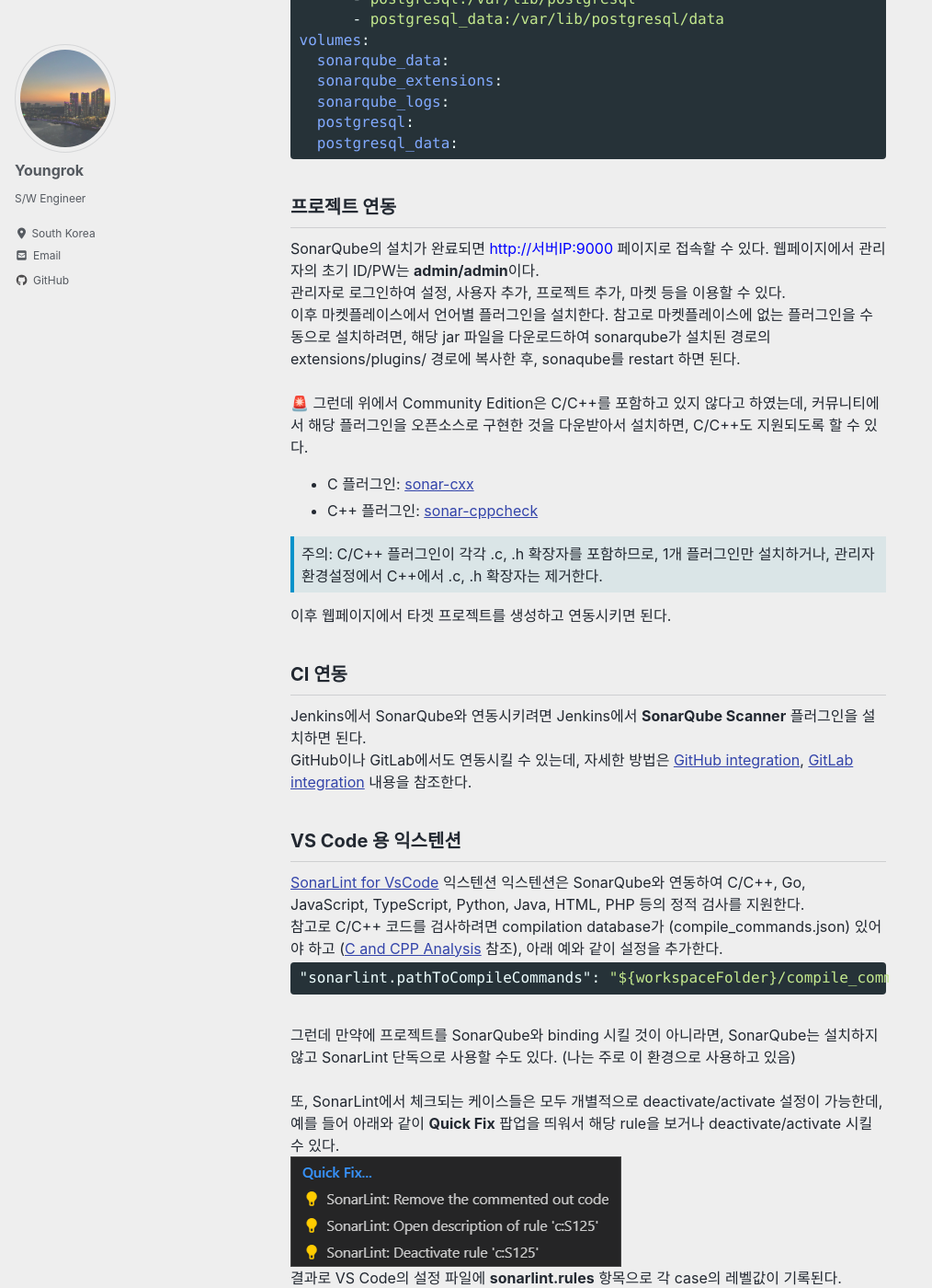
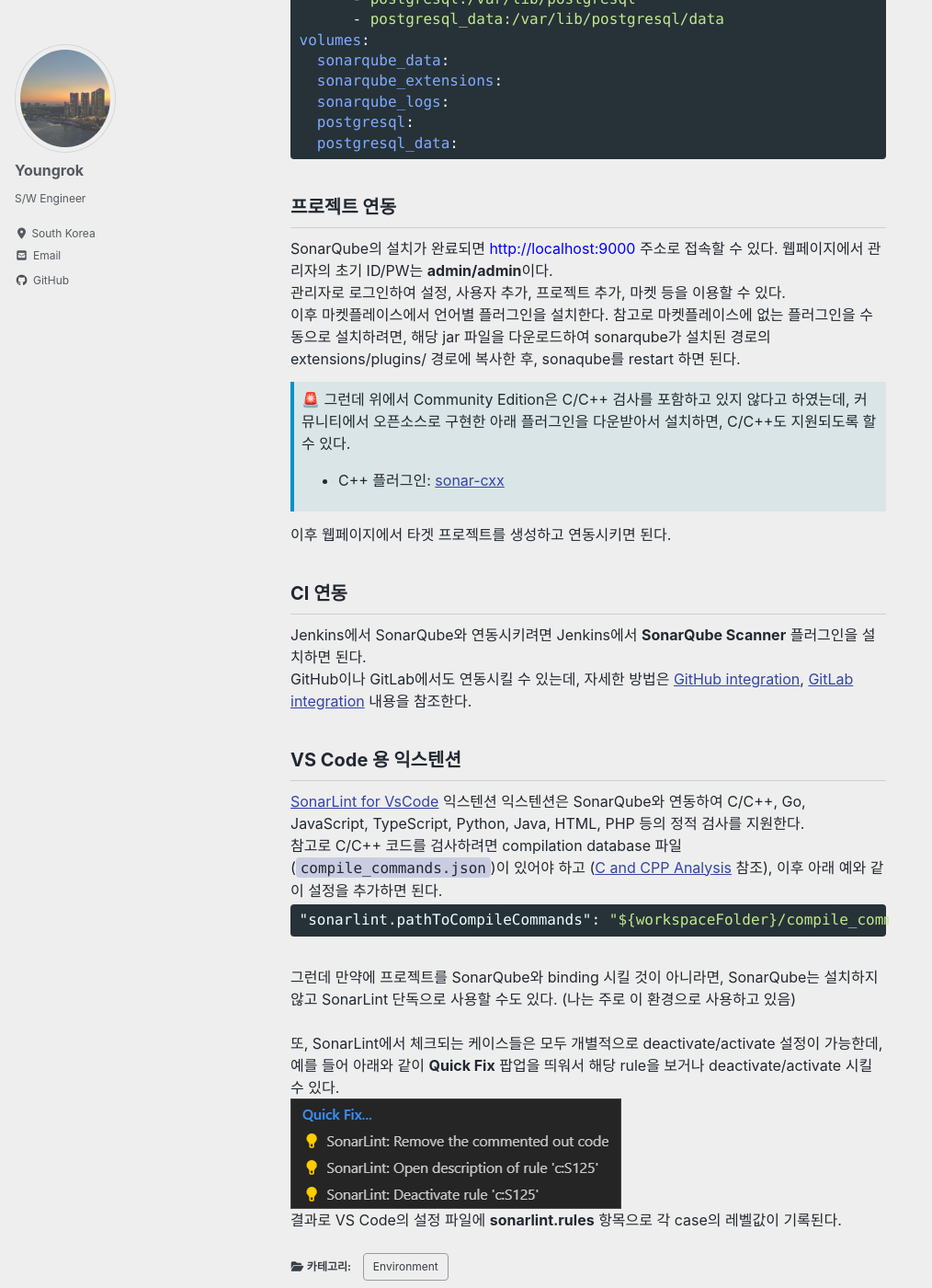
Before and after one commit to yrpark99/yrpark99.github.io, a Jekyll site: the page built from _posts/2023-07-21-sonarqube_intro.md, in a window 1280 px wide and 1400 px high, scrolled down 1654 px. Shown: the whole window at 92% size, without its empty margins (0-1014 px from the left). Built offline with Jekyll 4.4.1, drawn with Linux system fonts in a browser that asks for light colours; cached includes are drawn as plain includes; nearby versions of some CDN libraries; some web fonts are replaced.

````diff
--- a/_posts/2023-07-21-sonarqube_intro.md
+++ b/_posts/2023-07-21-sonarqube_intro.md
@@ -64,15 +64,11 @@ volumes:
 ```
 
 ## 프로젝트 연동
-SonarQube의 설치가 완료되면 <font color=blue>http://서버IP:9000</font> 페이지로 접속할 수 있다. 웹페이지에서 관리자의 초기 ID/PW는 **admin/admin**이다.
+SonarQube의 설치가 완료되면 <font color=blue>http://localhost:9000</font> 주소로 접속할 수 있다. 웹페이지에서 관리자의 초기 ID/PW는 **admin/admin**이다.
 관리자로 로그인하여 설정, 사용자 추가, 프로젝트 추가, 마켓 등을 이용할 수 있다.
 이후 마켓플레이스에서 언어별 플러그인을 설치한다. 참고로 마켓플레이스에 없는 플러그인을 수동으로 설치하려면, 해당 jar 파일을 다운로드하여 sonarqube가 설치된 경로의 extensions/plugins/ 경로에 복사한 후, sonaqube를 restart 하면 된다.
-<br>
-🚨 그런데 위에서 Community Edition은 C/C++를 포함하고 있지 않다고 하였는데, 커뮤니티에서 해당 플러그인을 오픈소스로 구현한 것을 다운받아서 설치하면, C/C++도 지원되도록 할 수 있다.
-- C 플러그인: [sonar-cxx](https://github.com/SonarOpenCommunity/sonar-cxx)
-- C++ 플러그인: [sonar-cppcheck](https://github.com/SonarQubeCommunity/sonar-cppcheck)
-
-> 주의: C/C++ 플러그인이 각각 .c, .h 확장자를 포함하므로, 1개 플러그인만 설치하거나, 관리자 환경설정에서 C++에서 .c, .h 확장자는 제거한다.
+> 🚨 그런데 위에서 Community Edition은 C/C++ 검사를 포함하고 있지 않다고 하였는데, 커뮤니티에서 오픈소스로 구현한 아래 플러그인을 다운받아서 설치하면, C/C++도 지원되도록 할 수 있다.
+> - C++ 플러그인: [sonar-cxx](https://github.com/SonarOpenCommunity/sonar-cxx)
 
 이후 웹페이지에서 타겟 프로젝트를 생성하고 연동시키면 된다.
 
@@ -82,7 +78,7 @@ GitHub이나 GitLab에서도 연동시킬 수 있는데, 자세한 방법은 [Gi
 
 ## VS Code 용 익스텐션
 [SonarLint for VsCode](https://github.com/SonarSource/sonarlint-vscode) 익스텐션 익스텐션은 SonarQube와 연동하여 C/C++, Go, JavaScript, TypeScript, Python, Java, HTML, PHP 등의 정적 검사를 지원한다.
-참고로 C/C++ 코드를 검사하려면 compilation database가 (compile_commands.json) 있어야 하고 ([C and CPP Analysis](https://github.com/SonarSource/sonarlint-vscode/wiki/C-and-CPP-Analysis) 참조), 아래 예와 같이 설정을 추가한다.
+참고로 C/C++ 코드를 검사하려면 compilation database 파일(`compile_commands.json`)이 있어야 하고 ([C and CPP Analysis](https://github.com/SonarSource/sonarlint-vscode/wiki/C-and-CPP-Analysis) 참조), 이후 아래 예와 같이 설정을 추가하면 된다.
 ```json
 "sonarlint.pathToCompileCommands": "${workspaceFolder}/compile_commands.json",
 ```
````
Also changed, not shown: _posts/2023-08-07-nextcloud_intro.md (added, +90 -0 lines), _posts/2023-10-20-sqlite_integrity.md (+1 -1 lines), assets/images/nextcloud_link_share.png (added).
